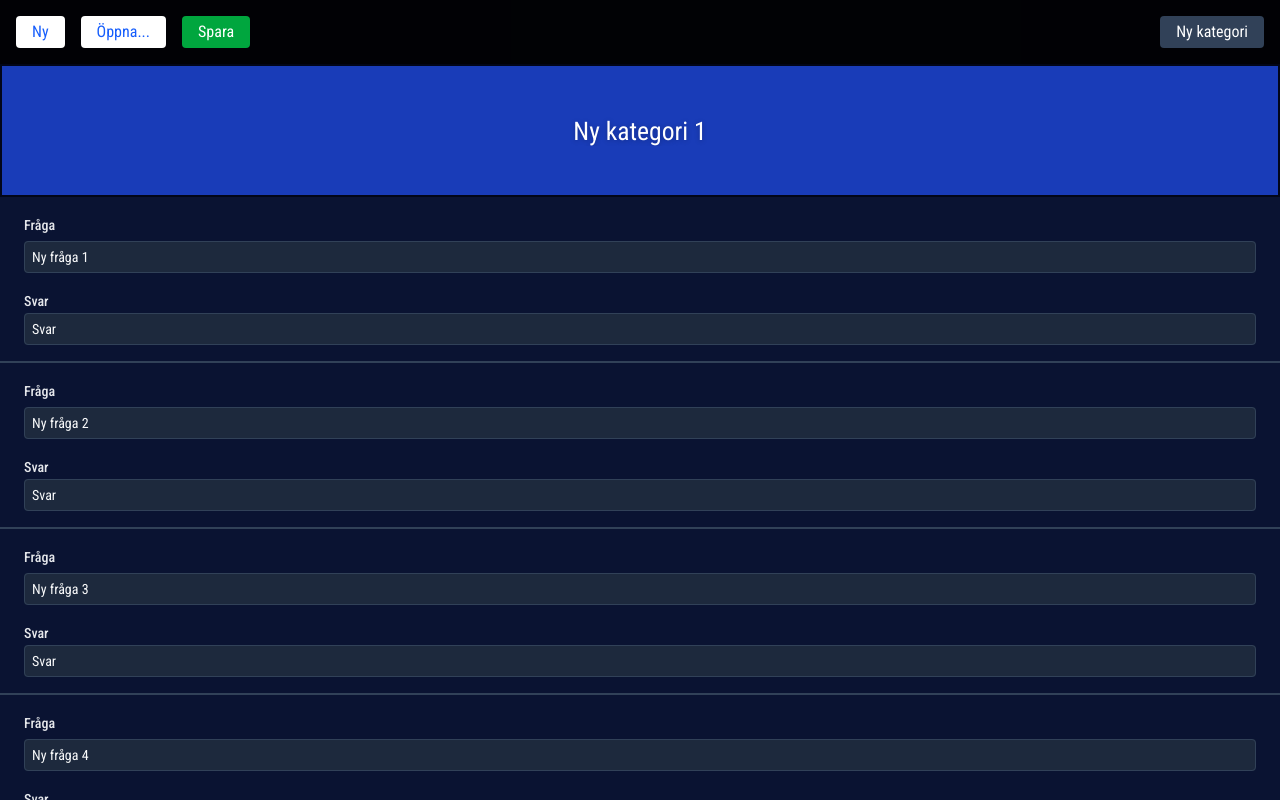
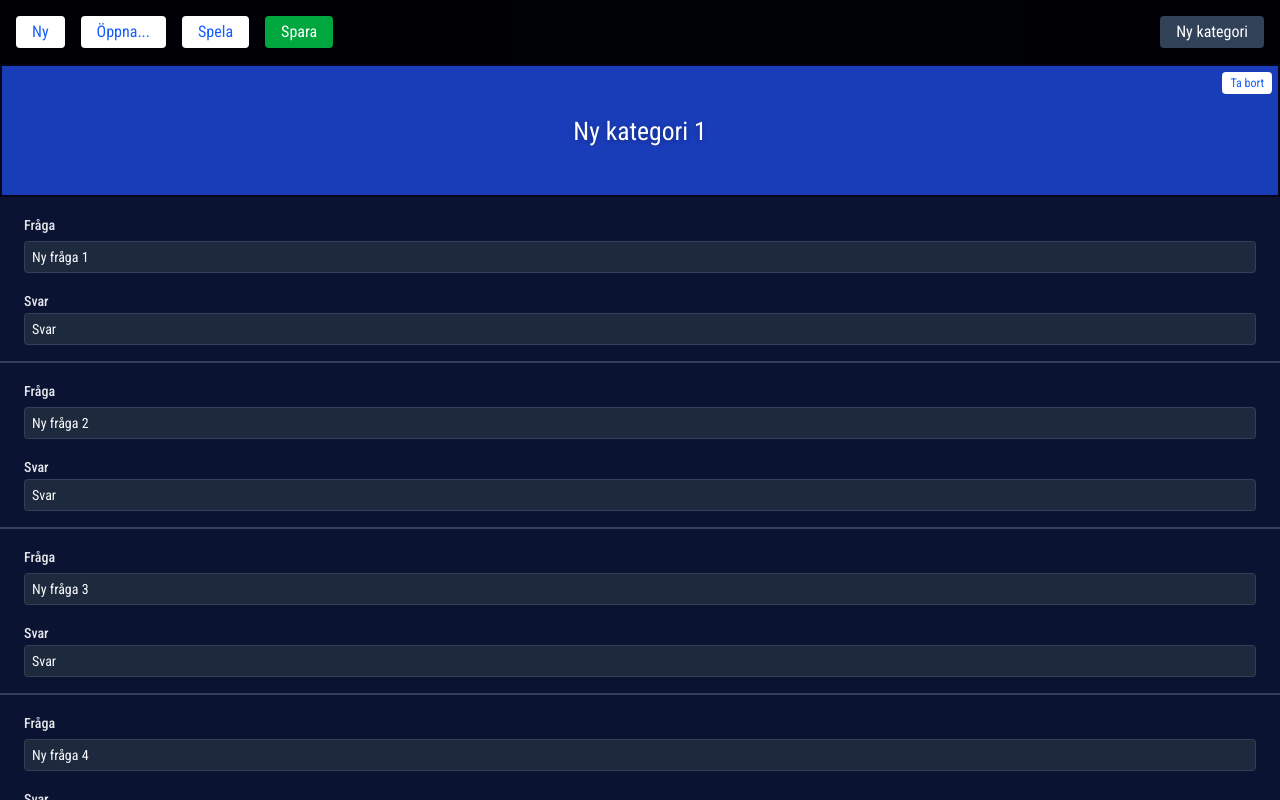
Before and after one commit to Trevald/Gepard, a Vue app: page / in a window 1280 px wide. Both pictures are taken after a click on the button "Ny". Shown: the top 800 px of the page. Built offline with nearby package versions, Linux system fonts and the light colour scheme.

Commit message:
Bug fixes

```diff
--- a/src/App.vue
+++ b/src/App.vue
@@ -5,6 +5,7 @@
                 <button type="button" class="button" @click="createNew($event)">Ny</button>
                 <input type="file" id="fileinput" @change="fileChange($event)" />
                 <label class="button" for="fileinput">Öppna...</label>
+                <button type="button" class="button" @click="setMode('view')">Spela</button>
                 <template v-if="document">
                     <button v-if="mode !== 'edit'" type="button" class="button" @click="setMode('edit')">Ändra</button>
                     <button v-if="mode === 'edit'" type="button" class="button primary" @click="downloadFile($event)">
@@ -31,6 +32,7 @@
                         :mode="mode"
                         @change-title="changeCategoryTitle($event, index)"
                         @change-question="changeQuestion($event, index)"
+                        @delete-category="deleteCategory($event, index)"
                     />
                 </li>
             </ul>
@@ -76,6 +78,10 @@ export default {
         changeQuestion(value, index) {
             this.document.categories[index].questions[value.index].question = value.question
             this.document.categories[index].questions[value.index].answer = value.answer
+        },
+
+        deleteCategory(index) {
+            this.document.categories.splice(index, 1)
         },
 
         fileChange(event) {
--- a/src/components/Category.vue
+++ b/src/components/Category.vue
@@ -1,5 +1,8 @@
 <template>
     <div class="category">
+        <button v-if="mode === 'edit'" type="button" class="button delete small" @click="deleteCategory()">
+            Ta bort
+        </button>
         <input v-if="mode === 'edit'" type="text" v-model="title" @input="changeTitle($event)" class="title" />
         <h2 v-else class="title">{{ category.name }}</h2>
         <ul>
@@ -21,7 +24,7 @@ export default {
         QuestionEdit
     },
 
-    emits: ["changeTitle", "changeQuestion"],
+    emits: ["changeTitle", "changeQuestion", "deleteCategory"],
 
     props: {
         category: Object,
@@ -58,7 +61,23 @@ export default {
                 question: data.question,
                 answer: data.answer
             })
+        },
+
+        deleteCategory() {
+            this.$emit("deleteCategory")
         }
     }
 }
 </script>
+
+<style scoped>
+.category {
+    position: relative;
+}
+
+.button.delete {
+    position: absolute;
+    top: 0.5rem;
+    right: 0.5rem;
+}
+</style>
--- a/src/components/Question.vue
+++ b/src/components/Question.vue
@@ -120,7 +120,6 @@ export default {
     justify-content: stretch;
     align-items: stretch;
     padding: 1vw;
-    outline: 2px dotted white;
     max-width: unset;
 }
 
--- a/src/style.css
+++ b/src/style.css
@@ -140,3 +140,8 @@ body {
 .button.secondary:hover {
     background-color: var(--color-slate-600);
 }
+
+.button.small {
+    font-size: 0.75rem;
+    padding: 2px 8px;
+}
```
